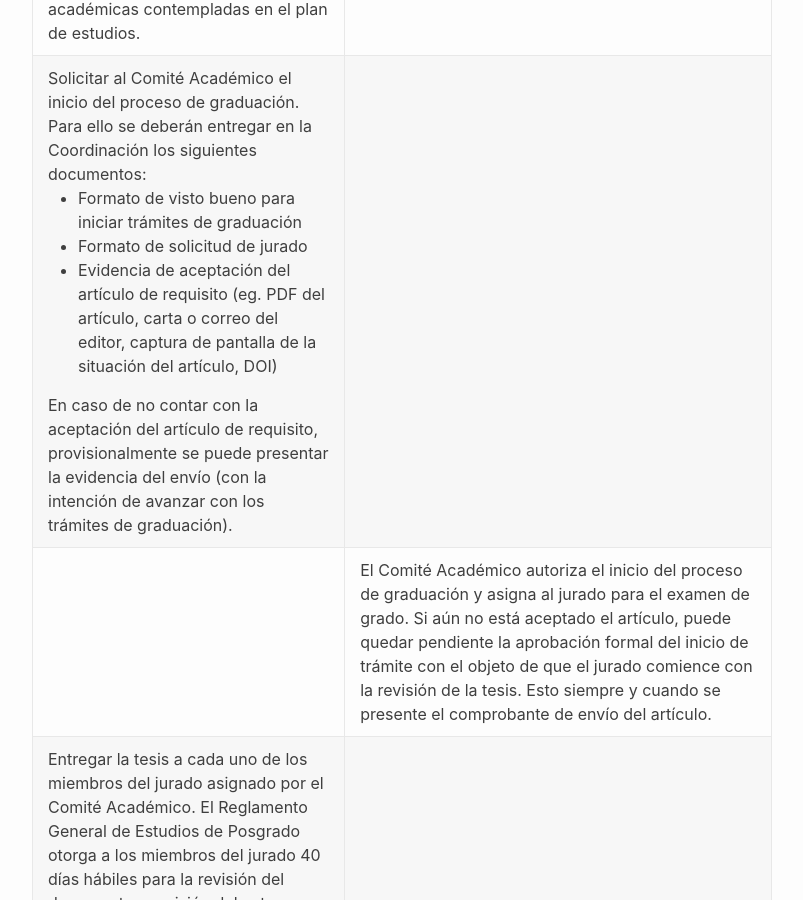
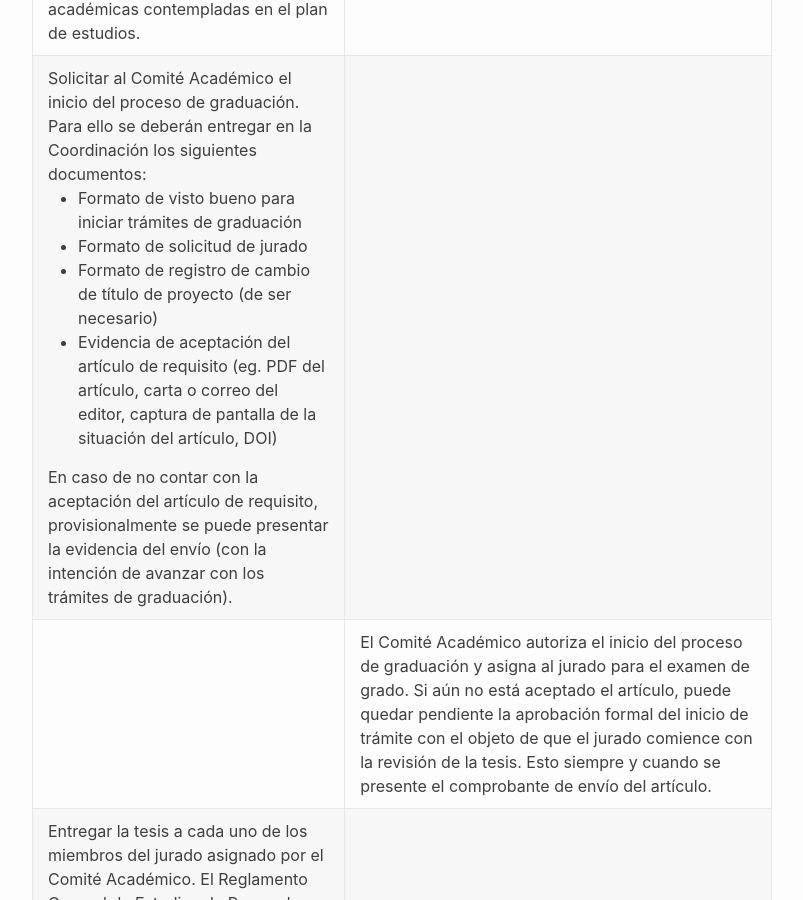
Before and after one commit to pcs-unam/pcs-unam.github.io, a Jekyll site: the page built from doctorado/graduacion.md, in a window 1280 px wide and 900 px high, scrolled down 443 px. Shown: the whole window, without its empty margins (238-1041 px from the left). Built offline with Jekyll 4.4.1, drawn with Linux system fonts in a browser that asks for light colours.

Commit message:
Se agregó el formato de registro de cambio de título de proyecto

```diff
--- a/doctorado/graduacion.md
+++ b/doctorado/graduacion.md
@@ -29,6 +29,7 @@ Solicitar al Comité Académico el inicio del proceso de graduación. Para ello
 <ul>
 <li>Formato de visto bueno para iniciar trámites de graduación</li>
 <li>Formato de solicitud de jurado</li>
+<li>Formato de registro de cambio de título de proyecto (de ser necesario)</li>
 <li>Evidencia de aceptación del artículo de requisito (eg. PDF del artículo, carta o correo del editor, captura de pantalla de la situación del artículo, DOI)</li>
 </ul>En caso de no contar con la aceptación del artículo de requisito, provisionalmente se puede presentar la evidencia del envío (con la intención de avanzar con los trámites de graduación).
 </td>
```
